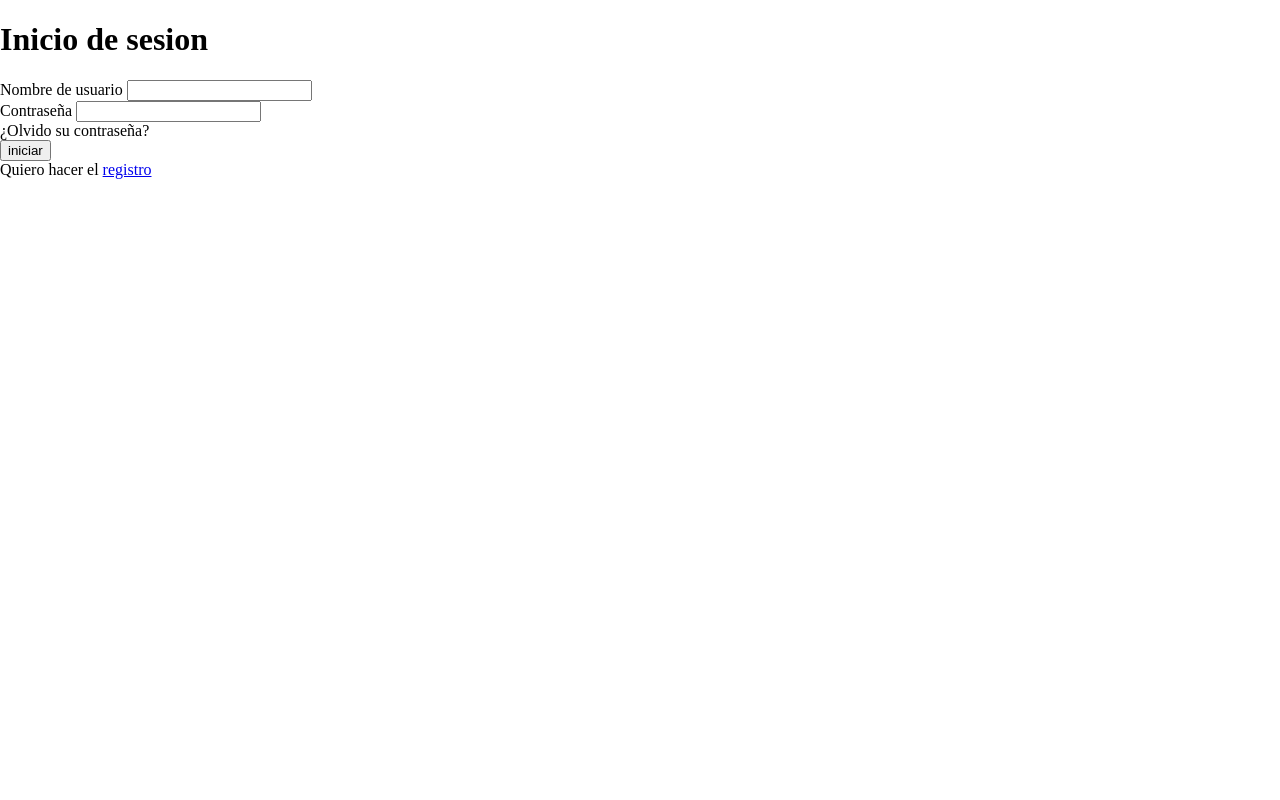
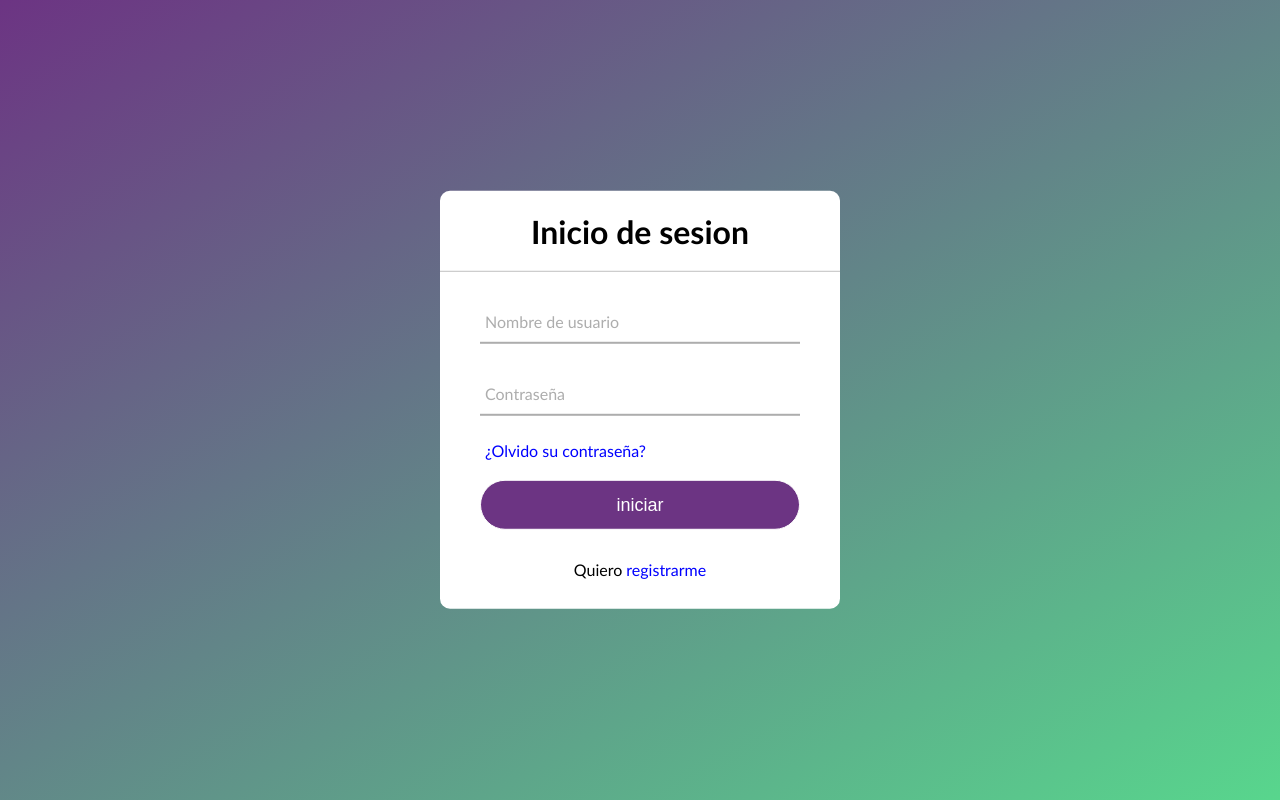
Before and after one commit to DestopLine/flask-talk, a Python web app: template app/templates/index.html in a window 1280 px wide. Run offline with Jinja, Linux system fonts and the light colour scheme; the template is opened without the code that fills it, so the values that code supplies are empty.

Commit message:
Login hecho

```diff
--- a/app/templates/index.html
+++ b/app/templates/index.html
@@ -7,20 +7,20 @@
     <link rel="stylesheet" href="styles.css">
 </head>
 <body>
-    <div class="iniciar sesion">
+    <div class="iniciar">
         <h1>Inicio de sesion</h1>
         <form method="post">
             <div class="Nombre">
+                <input type="text" required>
                 <label>Nombre de usuario</label>
-                <input type="text" required>
             </div>
-            <div class="Contraseña">
+            <div class="Nombre">
+                <input type="password">
                 <label>Contraseña</label>
-                <input type="password">
             </div>
             <div class="recordar">¿Olvido su contraseña?</div>
             <input type="submit" value="iniciar">
-            <div class="registrarse">Quiero hacer el <a href="#">registro</a></div>
+            <div class="registrarse">Quiero <a href="#">registrarme</a></div>
         </form>
     </div>
 </body>
--- a/app/templates/styles.css
+++ b/app/templates/styles.css
@@ -1,6 +1,118 @@
 body {
     margin: 0;
     padding: 0;
-    font-family: montserrat;
-    background: linear-gradient(150deg, );
+    font-family: 'Gill Sans', 'Gill Sans MT', Calibri, 'Trebuchet MS', sans-serif;
+    background: linear-gradient(150deg ,#6c3483, #58d68d);
+    height: 100vh;
 }
+
+.iniciar{
+    position: absolute;
+    top: 50%;
+    left: 50%;
+    transform: translate(-50%, -50%);
+    width: 400px;
+    background: white;
+    border-radius: 10px;
+}
+
+.iniciar h1{
+    text-align: center;
+    padding: 0 0 20px 0;
+    border-bottom: 1px solid silver;
+}
+
+.iniciar form{
+    padding: 0 40px ;
+    box-sizing: border-box;
+}
+
+form .Nombre{
+    position: relative;
+    border-bottom: 2px solid #adadad;
+    margin: 30px 0;
+}
+
+.Nombre input{
+    width: 100%;
+    padding: 0 5px;
+    height: 40px;
+    font-size: 16px;
+    border: none;
+    background: none;
+    outline: none;
+}
+
+.Nombre label{
+    position: absolute;
+    top: 50%;
+    left: 5px;
+    color: #adadad;
+    transform: translateY(-50%);
+    font-size: 16px;
+    pointer-events: none;
+}
+
+.Nombre span::before{
+    content: '';
+    position: absolute;
+    top: 40px;
+    left: 0;
+    width: 100%;
+    height: 2px;
+    background: #6c3483;
+}
+
+.Nombre input:focus ~ label,
+.Nombre input:focus ~ label{
+    top: -5px;
+    color: #6c3483;
+}
+
+.Nombre input:focus ~ span::before,
+.Nombre input:focus ~ span::before{
+    width: 100%;
+}
+
+.recordar{
+    margin: -5px 0 20px 5px;
+    color: blue;
+    cursor: pointer;
+}
+
+.recordar:hover{
+    text-decoration: underline;
+}
+
+input[type="submit"]{
+    width: 100%;
+    height: 50px;
+    border: 1px solid;
+    background: #6c3483;
+    border-radius: 25px;
+    font-size: 18px;
+    color: white;
+    cursor: pointer;
+    outline: none;
+}
+
+input[type="submit"]:hover{
+    border-color: purple;
+    transition: .5s;
+}
+
+.registrarse{
+    margin: 30px 0;
+    text-align: center;
+    font-size: 16px;
+    color: black;
+}
+
+.registrarse a{
+    color: blue;
+    text-decoration: none;
+}
+
+.registrarse a:hover{
+    text-decoration: underline;
+}
```
